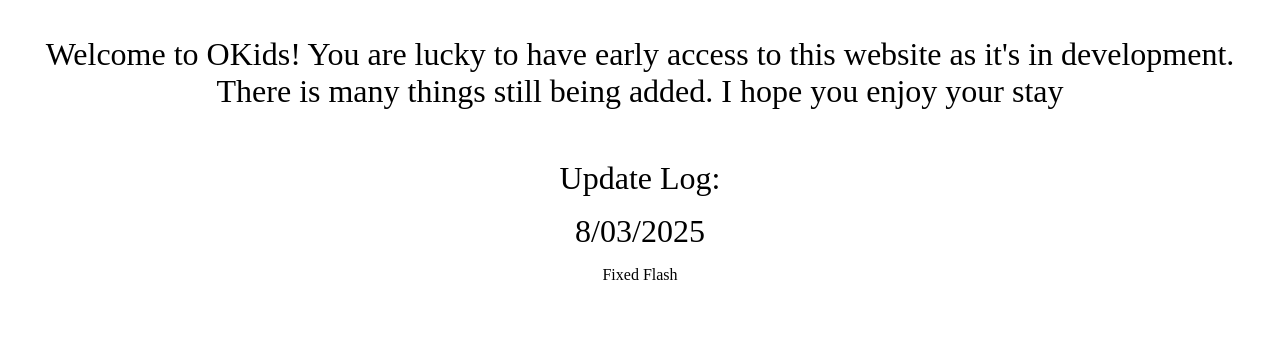
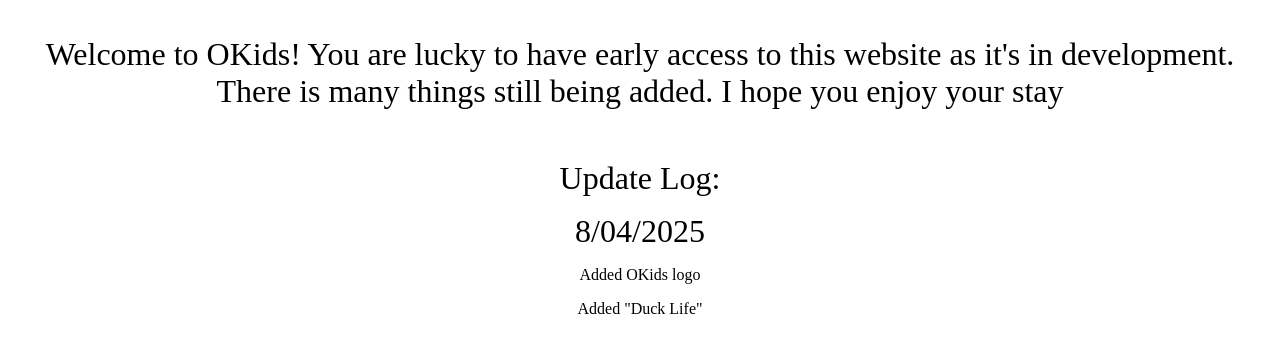
Before and after one commit to TheGameSystems/OKids-Beta-Site, a plain HTML site: page index.html in a window 1280 px wide. Shown: the part 79-432 px from the top of the page. Drawn offline with Linux system fonts and the light colour scheme; files whose address does not match are found by name.

Commit message:
Update index.html

```diff
--- a/index.html
+++ b/index.html
@@ -41,8 +41,9 @@
 being added. I hope you enjoy your stay</font></p>
 <p align="center">&nbsp;</p>
 <p align="center"><font size="6">Update Log:</font></p>
-<p align="center"><font size="6">8/03/2025</font></p>
-<p align="center">Fixed Flash</p>
+<p align="center"><font size="6">8/04/2025</font></p>
+<p align="center">Added OKids logo</p>
+<p align="center">Added "Duck Life"</p>
 
 <p align="center">&nbsp;</p>
 
```
